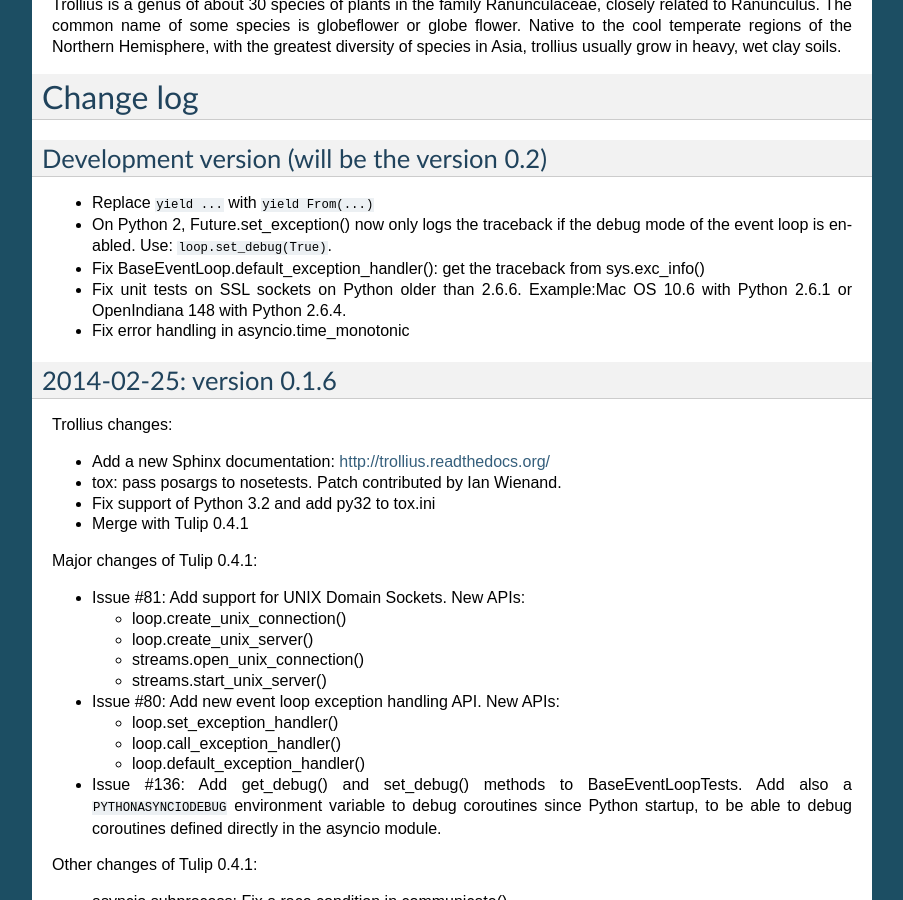
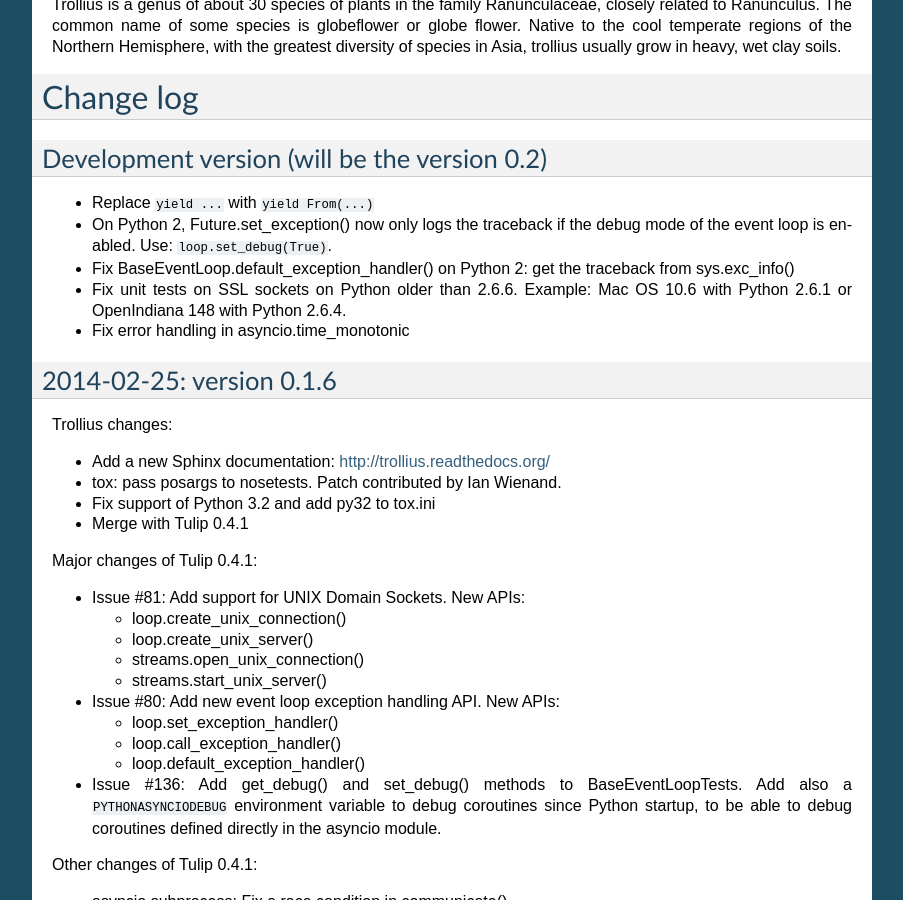
Before and after one commit to openstack-archive/deb-python-trollius, a Sphinx documentation site: the page built from doc/index.rst, in a window 1280 px wide and 900 px high, scrolled down 2778 px. Shown: the whole window, without its empty margins (198-1101 px from the left). Built offline with Sphinx 7.4.7, drawn with Linux system fonts in a browser that asks for light colours.

Commit message:
fix changelog

```diff
--- a/doc/index.rst
+++ b/doc/index.rst
@@ -184,10 +184,10 @@ Development version (will be the version 0.2)
 * Replace ``yield ...`` with ``yield From(...)``
 * On Python 2, Future.set_exception() now only logs the traceback if the debug
   mode of the event loop is enabled. Use: ``loop.set_debug(True)``.
-* Fix BaseEventLoop.default_exception_handler(): get the traceback from
-  sys.exc_info()
-* Fix unit tests on SSL sockets on Python older than 2.6.6. Example:Mac OS 10.6
-  with Python 2.6.1 or OpenIndiana 148 with Python 2.6.4.
+* Fix BaseEventLoop.default_exception_handler() on Python 2: get the traceback
+  from sys.exc_info()
+* Fix unit tests on SSL sockets on Python older than 2.6.6. Example:
+  Mac OS 10.6 with Python 2.6.1 or OpenIndiana 148 with Python 2.6.4.
 * Fix error handling in asyncio.time_monotonic
 
 2014-02-25: version 0.1.6
```
